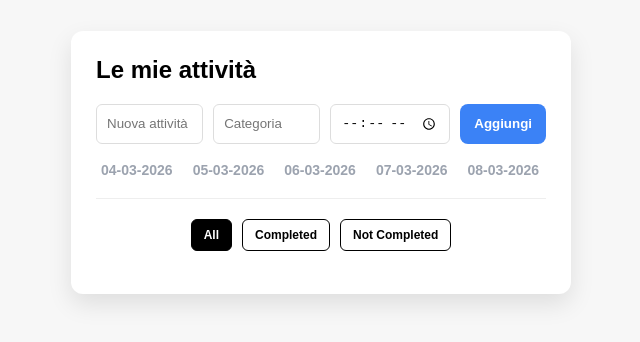
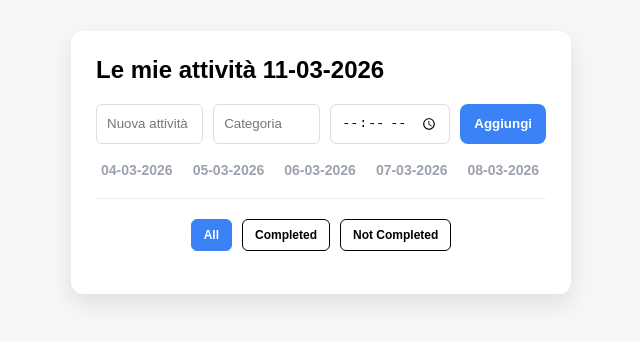
Before and after one commit to fabioscarda/To-Do, a React (Vite) app in the folder react/To-Do/: page / in a window 1280 px wide. Shown: the part 238-580 px from the top of the page, without its empty margins (319-959 px from the left). Built offline with nearby package versions, Linux system fonts and the light colour scheme.

Commit message:
setup per pubblicare il sito

```diff
--- a/react/To-Do/src/App.tsx
+++ b/react/To-Do/src/App.tsx
@@ -1,4 +1,4 @@
-import { useEffect, useState } from "react"
+import { useState } from "react"
 import "./App.css"
 import Task from "./components/Task"
 import TaskForm from "./components/TaskForm"
@@ -17,8 +17,8 @@ function App() {
   const [selectedView, setSelectedView] = useState("all")
   const [tasks, setTasks] = useState<TaskType[]>([])
   const [categorys, setCategorys] = useState<string[]>([])
-  const [selectedCategory, setSelectedCategory] = useState("")
-  useEffect(() => { console.log(tasks); }, [tasks])
+  //const [selectedCategory, setSelectedCategory] = useState("")
+  //useEffect(() => { console.log(tasks); }, [tasks])
 
   /*const [path, setPath] = useState(window.location.pathname);
 
@@ -73,7 +73,7 @@ function App() {
   return (
     <div className="app">
 
-      <h1>Le mie attività</h1>
+      <h1>Le mie attività {selectedDate}</h1>
 
       <TaskForm addTask={addTask} />
 
--- a/react/To-Do/src/components/Navbar.css
+++ b/react/To-Do/src/components/Navbar.css
@@ -17,8 +17,9 @@
 }
 
 .view-menu span.active {
-  background: #000;
+  background: #3B82F6;
   color: #fff;
+  border: 1px solid #3B82F6;
 }
 
 .calendar-container {
--- a/react/To-Do/src/components/Task.tsx
+++ b/react/To-Do/src/components/Task.tsx
@@ -18,7 +18,7 @@ function Task({ task, removeTask, setTaskCompleted }: Props) {
             <li key={task.id} className="task-container">
                 <div className={task.completed ? "task-completed" : "task"}>
                     <div className="task-left">
-                        <input type="checkbox" checked={task.completed} onChange={(e) => setTaskCompleted(task.id)} />
+                        <input type="checkbox" checked={task.completed} onChange={() => setTaskCompleted(task.id)} />
                         <span className="task-text">{task.text}</span>
                     </div>
 
```
